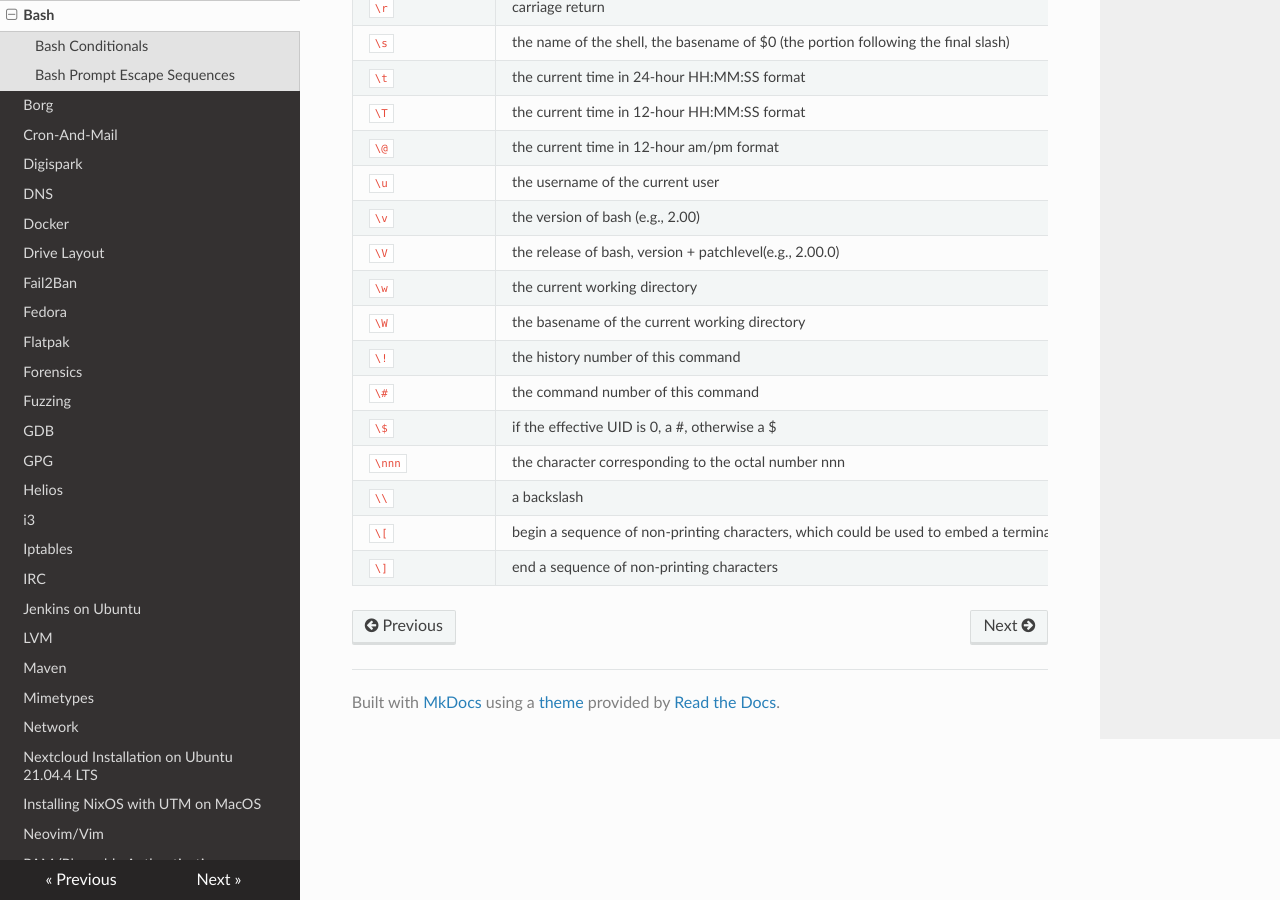
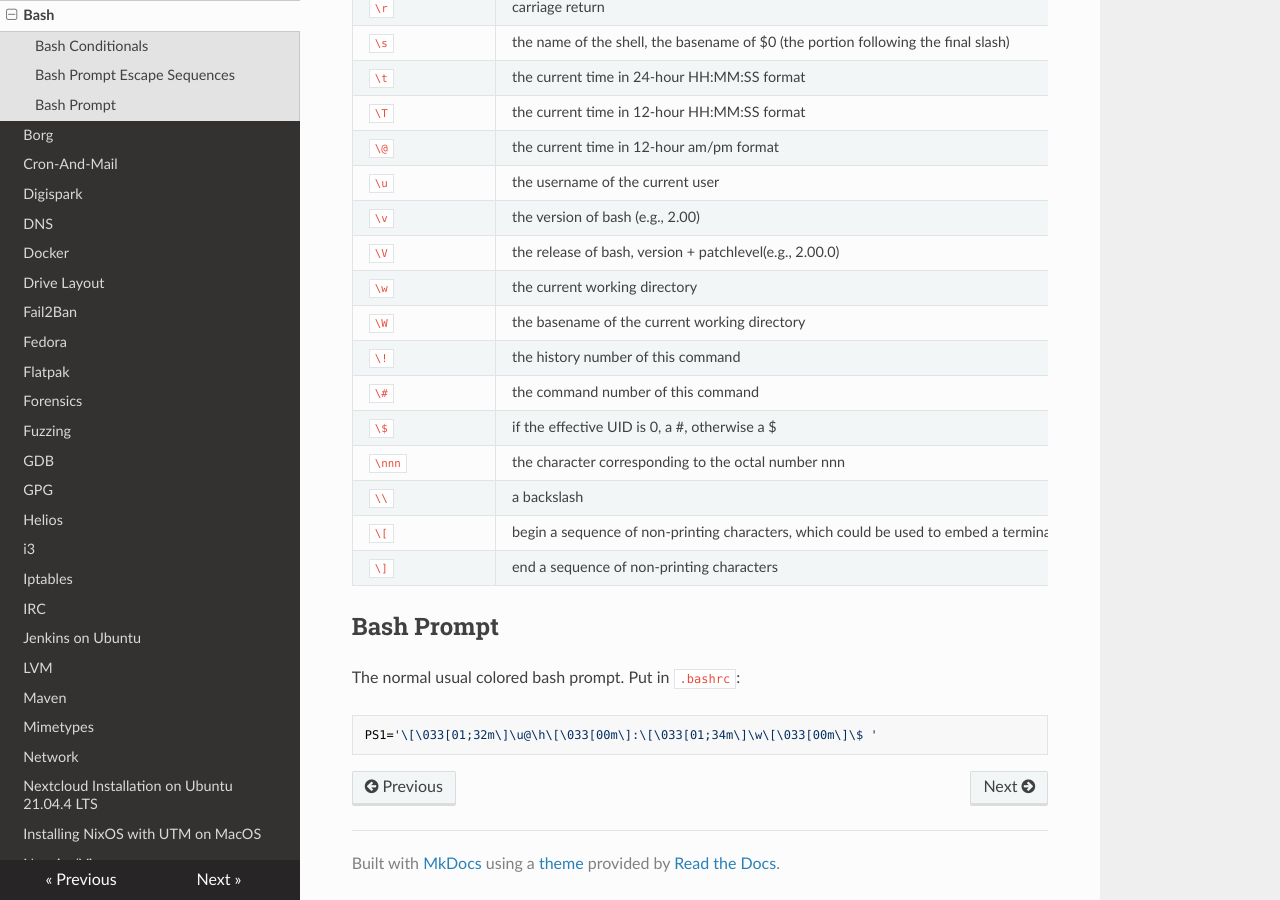
Before and after one commit to Maaxxs/wiki, an MkDocs documentation site: the page built from docs/bash.md, in a window 1280 px wide and 900 px high, scrolled down 1943 px. Built offline with MkDocs 1.6.1, drawn with Linux system fonts in a browser that asks for light colours; nearby versions of some CDN libraries.

Commit message:
Add bash promp

````diff
--- a/docs/bash.md
+++ b/docs/bash.md
@@ -76,3 +76,12 @@ Check [tldp.org](https://tldp.org/HOWTO/Bash-Prompt-HOWTO/bash-prompt-escape-seq
 | `\\`            | a backslash
 | `\[`            | begin a sequence of non-printing characters, which could be used to embed a terminal control sequence into the prompt
 | `\]`            | end a sequence of non-printing characters
+
+
+## Bash Prompt
+
+The normal usual colored bash prompt. Put in `.bashrc`:
+
+```sh
+PS1='\[\033[01;32m\]\u@\h\[\033[00m\]:\[\033[01;34m\]\w\[\033[00m\]\$ '
+```
````
